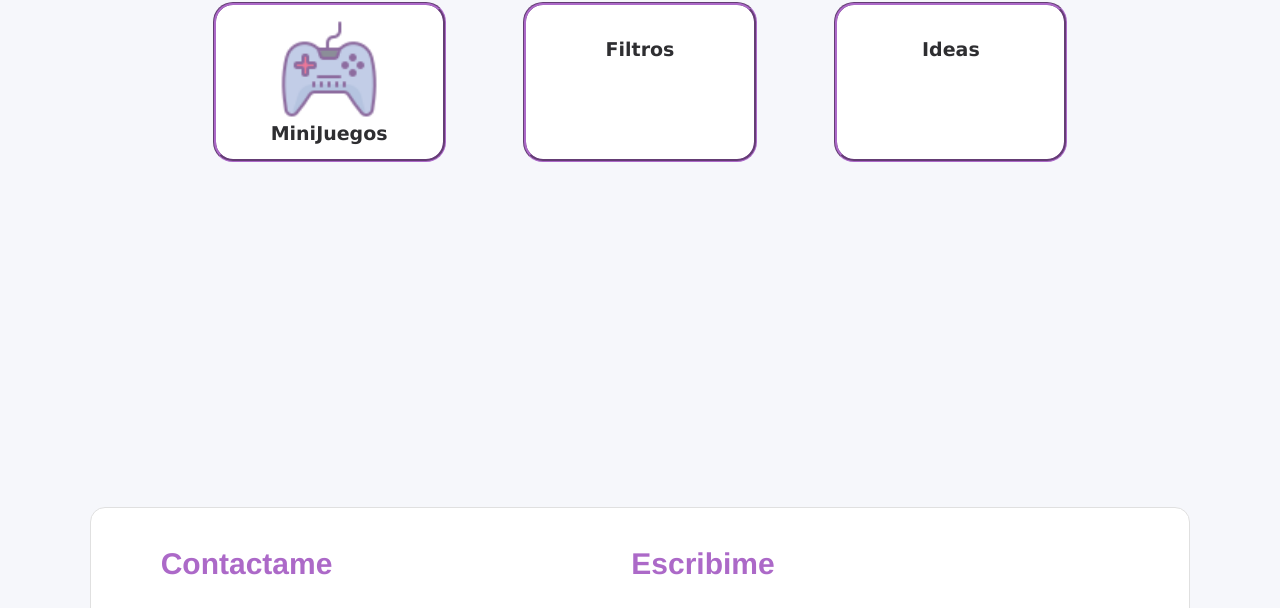
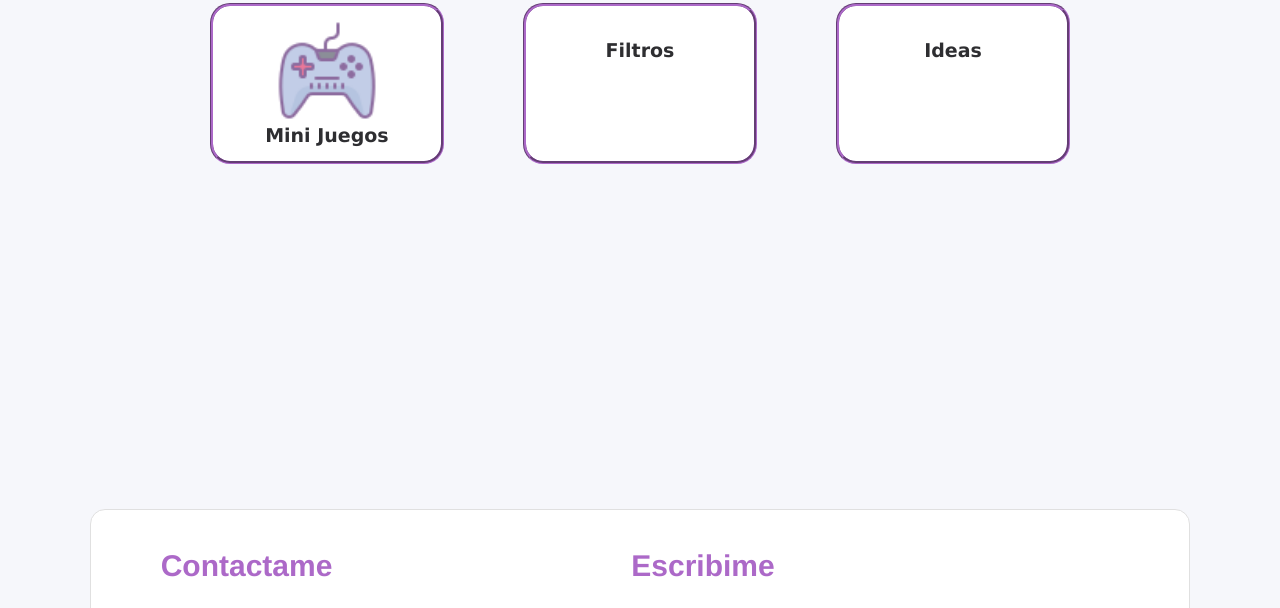
Before and after one commit to fserrano97/myportafolio, a plain HTML site: page index.html in a window 1280 px wide. Shown: the part 2779-3387 px from the top of the page. Drawn offline with Linux system fonts and the light colour scheme; a web font is replaced by a local one.

Commit message:
proyectos cambio text index.html

```diff
--- a/index.html
+++ b/index.html
@@ -93,7 +93,7 @@
                             </div>
                             <div class="item4">
                                 <a href="https://minijuegos.com/"><img class="icono" src="images/games.png" alt="">
-                                <p class="texto-p">MiniJuegos</p></a>
+                                <p class="texto-p">Mini Juegos</p></a>
                             </div>
                             <div class="item4">
                                 <a href="https://spark.meta.com/"><img class="icono" src="images/CAJA.png" alt="">
```
